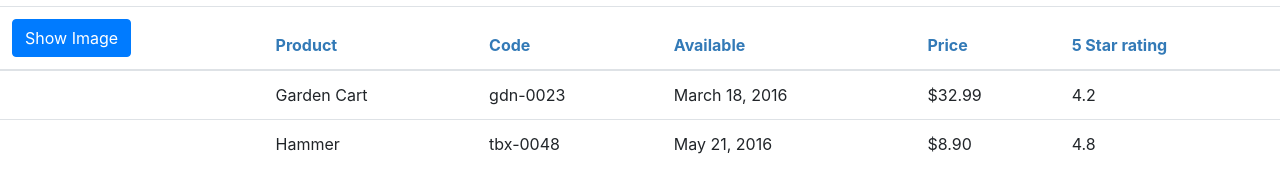
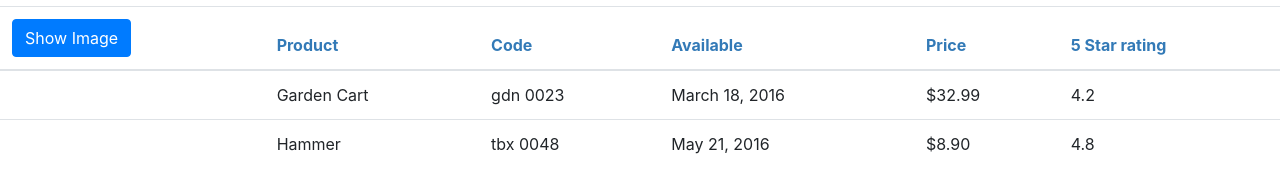
Before and after one commit to taktouk007/APM, an Angular app: page / in a window 1280 px wide. Shown: the part 158-350 px from the top of the page. Built offline with nearby package versions, Linux system fonts and the light colour scheme.

Commit message:
Custom pipe : convertToSpacesPipe

```diff
--- a/src/app/app.module.ts
+++ b/src/app/app.module.ts
@@ -5,12 +5,14 @@
 import { AppComponent } from './app.component';
 import { WelcomeComponent } from './home/welcome.component';
 import { ProductListComponent } from './products/product-list.component';
+import { ConvertToSpacesPipe } from './shared/convert-to-space.pipe';
 
 @NgModule({
   declarations: [
     AppComponent,
     WelcomeComponent,
-    ProductListComponent
+    ProductListComponent,
+    ConvertToSpacesPipe
   ],
   imports: [
     BrowserModule,
--- a/src/app/products/product-list.component.html
+++ b/src/app/products/product-list.component.html
@@ -38,7 +38,7 @@
                                 [style.width.px]='imageWidth' [style.margin.px]='imageMargin'>
                         </td>
                         <td>{{product.productName}}</td>
-                        <td>{{product.productCode | lowercase}}</td>
+                        <td>{{product.productCode | lowercase | convertToSpaces: '-' }}</td>
                         <td>{{product.releaseDate}}</td>
                         <td>{{product.price | currency:'USD':true:'1.2-2'}}</td>
                         <td>{{product.starRating}}</td>
--- /dev/null
+++ b/src/app/shared/convert-to-space.pipe.ts
@@ -0,0 +1,11 @@
+import { PipeTransform, Pipe } from '@angular/core';
+
+@Pipe({
+    name : 'convertToSpaces'
+})
+export class ConvertToSpacesPipe implements PipeTransform {
+    transform(value: string, character : string) : string {
+        return value.replace(character, ' ');
+    }
+
+}
```
